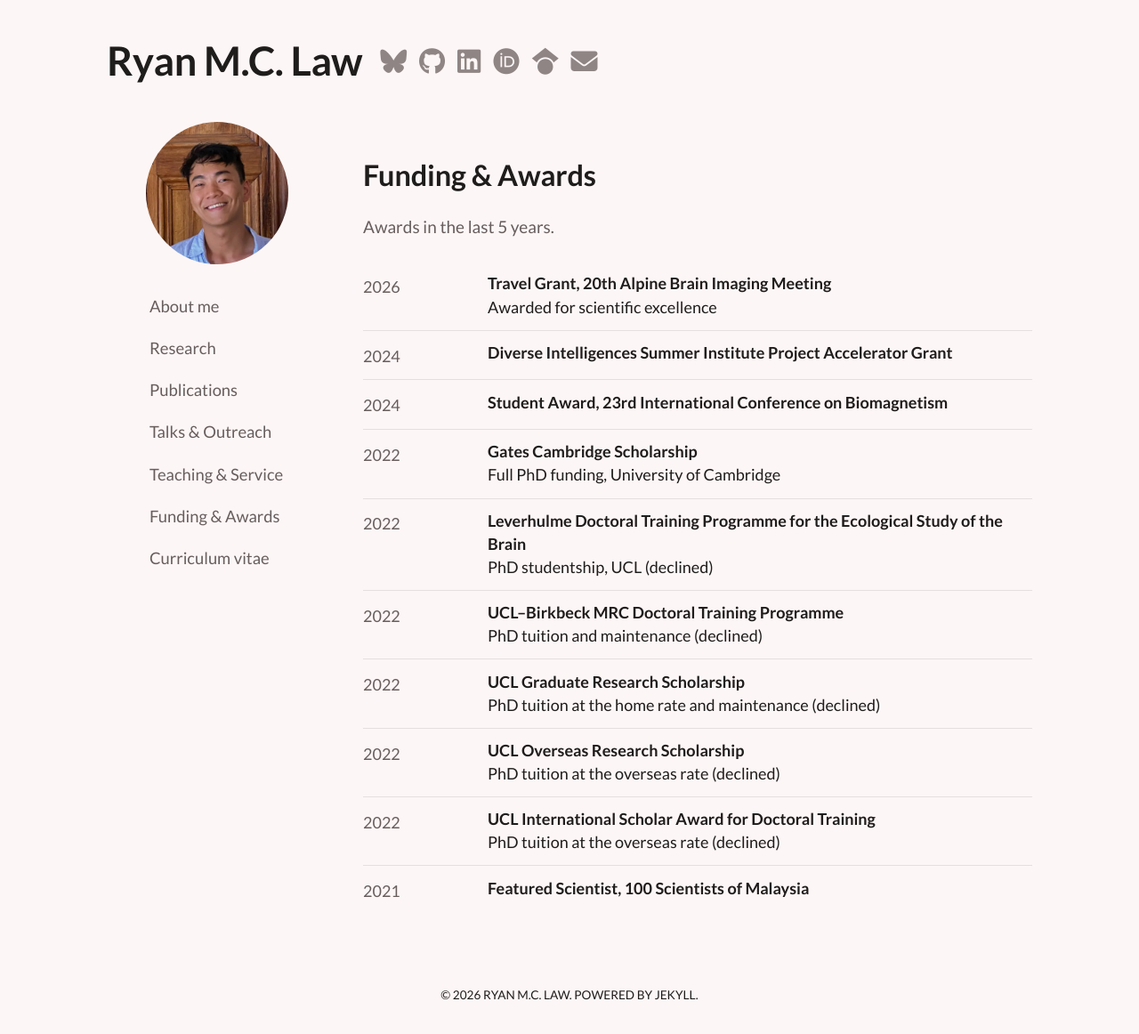
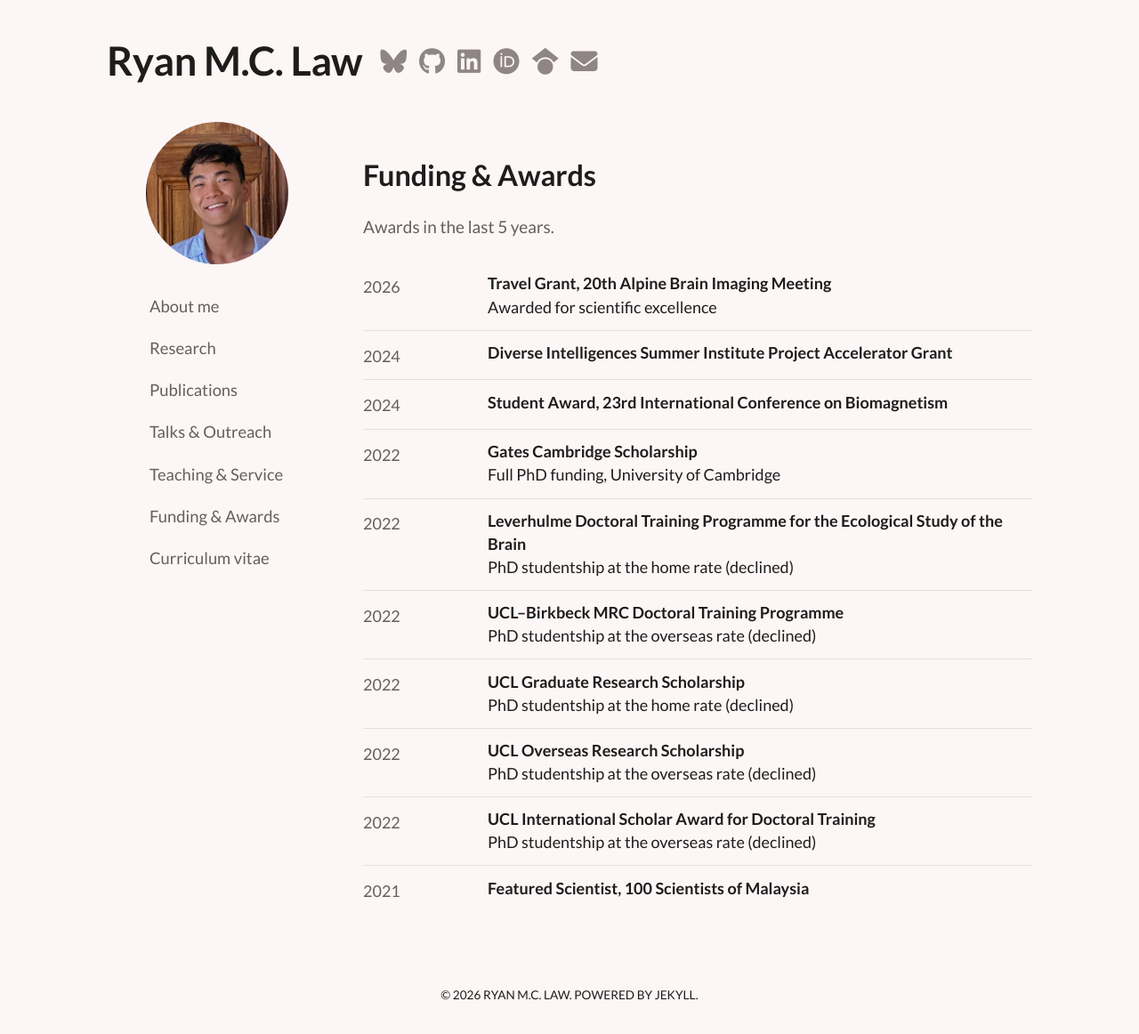
Before and after one commit to rmc-law/rmc-law.github.io, a Jekyll site: the page built from funding.md, in a window 1280 px wide. Shown: the whole page at 89% size. Built offline with Jekyll 4.4.1, drawn with Linux system fonts in a browser that asks for light colours; nearby versions of some CDN libraries.

Commit message:
Minor style adjustments

```diff
--- a/_data/awards.yml
+++ b/_data/awards.yml
@@ -18,23 +18,23 @@
 
 - when: "2022"
   title: Leverhulme Doctoral Training Programme for the Ecological Study of the Brain
-  detail: PhD studentship, UCL (declined)
+  detail: PhD studentship at the home rate (declined)
 
 - when: "2022"
   title: UCL–Birkbeck MRC Doctoral Training Programme
-  detail: PhD tuition and maintenance (declined)
+  detail: PhD studentship at the overseas rate (declined)
 
 - when: "2022"
   title: UCL Graduate Research Scholarship
-  detail: PhD tuition at the home rate and maintenance (declined)
+  detail: PhD studentship at the home rate (declined)
 
 - when: "2022"
   title: UCL Overseas Research Scholarship
-  detail: PhD tuition at the overseas rate (declined)
+  detail: PhD studentship at the overseas rate (declined)
 
 - when: "2022"
   title: UCL International Scholar Award for Doctoral Training
-  detail: PhD tuition at the overseas rate (declined)
+  detail: PhD studentship at the overseas rate (declined)
 
 - when: "2021"
   title: Featured Scientist, 100 Scientists of Malaysia
```
Also changed, not shown: _data/service.yml (+4 -3 lines).
